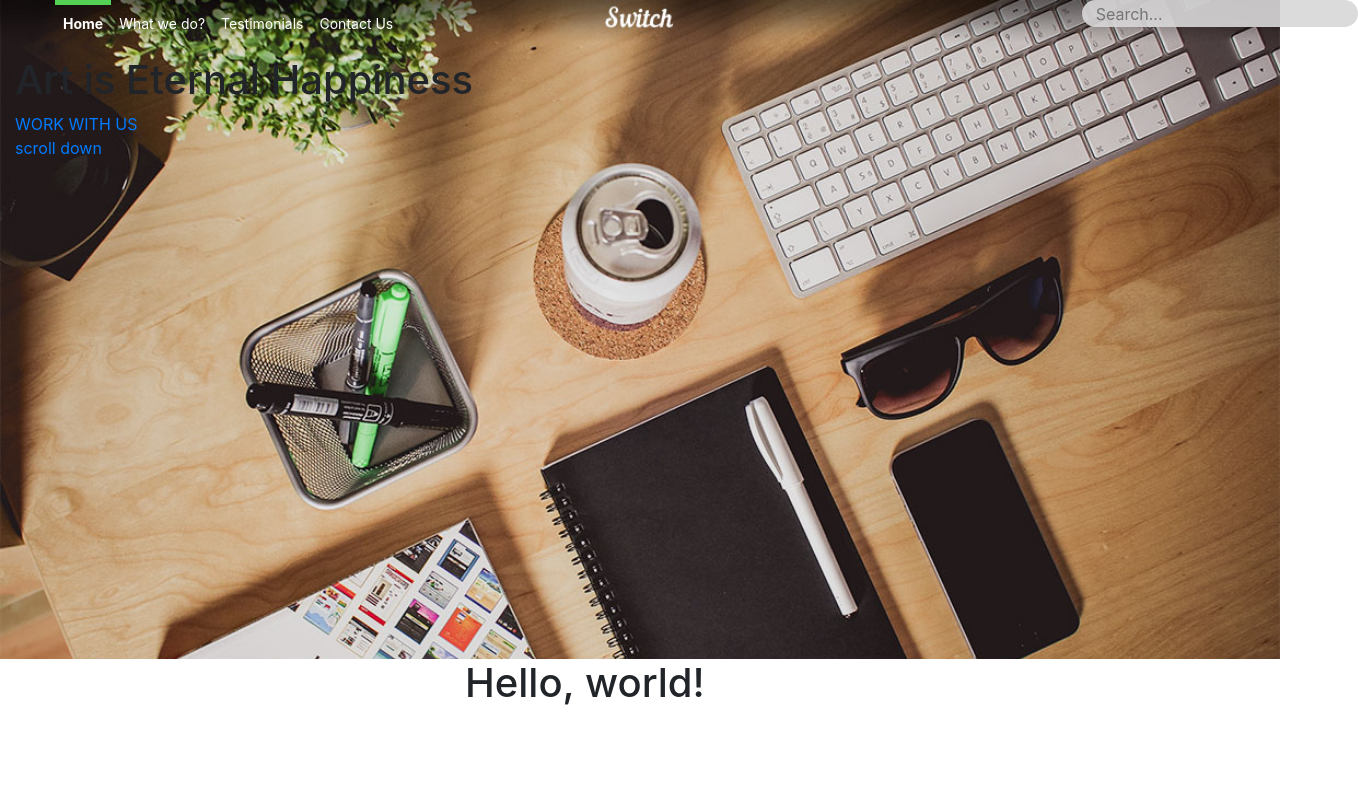
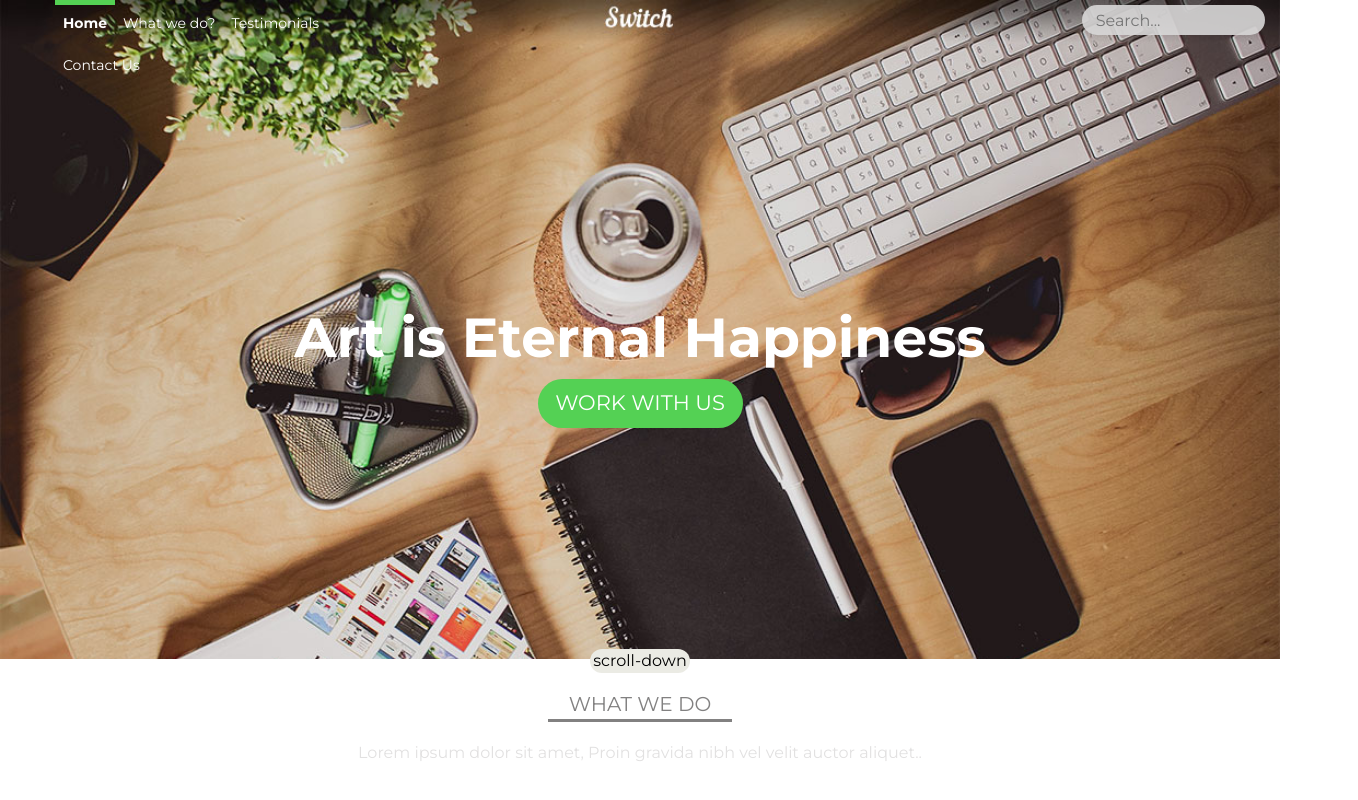
Before and after one commit to gnds99/ResposiveDesign, a plain HTML site: page index.html in a window 1280 px wide. Shown: the top 800 px of the page, 1358 px wide, since content can reach past the window. Drawn offline with nearby package versions, Linux system fonts and the light colour scheme.

Commit message:
se agrego el scroll down

```diff
--- a/estilo.css
+++ b/estilo.css
@@ -1,8 +1,15 @@
+body{
+	font-family: 'Montserrat', sans-serif;
+}
 header{
 	background: url("img/bgheader.jpg");
 	height: 659px;
 	background-repeat: no-repeat;
 	background-size: cover;
+}
+section{
+	background: #fff;
+	height: 659px;
 }
 ul{
 	width: 100%;
@@ -30,8 +37,81 @@ li a{
 	background: rgba(217,216,216,0.9);
 	border: none;
 	border-radius: 15px;
-	height: 27px;
+	height: 30px;
 	padding: 7px 14px;
 	font-size: 16px;
 	color: #111111;
+	width: 100%;
+	margin-top: 5px;
 }
+#center-header{
+	height: 565px;
+}
+#centradito{
+	/*caje flex*/
+	display: flex;
+	/*centrar en horizontal*/
+	justify-content: center;
+	/*centrar en vertical*/
+	align-items: center;
+	/*para poner por debajito el work with us*/
+	flex-direction: column;
+}
+#centradito2{
+	display: flex;
+	justify-content: center;
+}
+#centradito h1{
+	color: #fff;
+	font-weight: bold;;
+	font-size: 55px;
+}
+#centradito a{
+	background: #54d154;
+	color: #fff;
+	text-align: center;
+	display: block;
+	width: 205px;
+	height: 49px;
+	border-radius: 35px;
+	padding: 8px 0;
+	font-weight: normal;
+	font-size: 21px;
+}
+
+ #centradito a:hover{
+	text-decoration: none;
+	background: #f34d04;
+	transform: scale(1.05);
+	transition: 0.5s ease all;
+}
+#centradito2 a{
+	background: #ebebe4;
+	color: black;
+	text-align: center;
+	width: 100px;
+	border-radius: 35px;
+}
+#centradito2 a:hover{
+	text-decoration: none;
+	background: #f34d04;
+	transform: scale(1.05);
+	transition: 0.5s ease all;
+}
+#primero{
+	font-size: 20px;
+	margin-top: 30px;
+	border-bottom: solid;
+	color: #828181;
+}
+#segundo{
+	margin-top: 3px;
+	text-align: center;
+	color: #e2e1e1;
+
+}
+/*#scroll-down a{
+	background: green;
+	margin-top: 125px;
+
+}*/
--- a/index.html
+++ b/index.html
@@ -4,6 +4,7 @@
   <meta charset="utf-8"> <!--Seleccionar el Set de Caracteres-->
   <meta name="viewport" content="width=device-width, initial-scale=1, shrink-to-fit=no"> <!--Sirve para seleccionar el viewport de la pantalla, es decir, a que escala estará definido -->
   <link rel="stylesheet" href="https://stackpath.bootstrapcdn.com/bootstrap/4.1.3/css/bootstrap.min.css" integrity="sha384-MCw98/SFnGE8fJT3GXwEOngsV7Zt27NXFoaoApmYm81iuXoPkFOJwJ8ERdknLPMO" crossorigin="anonymous"> <!--Sirve para cargar el CDN de la hoja de estilos de Bootstrap-->
+  <link href="https://fonts.googleapis.com/css?family=Montserrat:400,700" rel="stylesheet">
   <link rel="stylesheet" href="estilo.css">
   <title>Hello, world!</title> <!--Definir título en la barra de título-->
 </head>
@@ -25,14 +26,35 @@
       </form>
      </div>
     </div>
-    <div>
-      <h1>Art is Eternal Happiness</h1>
-      <a href="#">WORK WITH US</a>
+    <div class="row" id="center-header">
+      <div class="col-md-12" id="centradito">
+        <h1 class="text-center">Art is Eternal Happiness</h1>
+        <a href="#" class="d-block text-center">WORK WITH US</a>
+      </div>
     </div>
-    <div>
-      <a href="#">scroll down</a>
+    <div class="row">
+      <div class="col-md-2 offset-md-5" id="centradito2">
+        <a href="#" class="d-block text-center">scroll-down</a>
+      </div>
     </div>
+
+
+
   </header>
+
+  <section class="container-fluid">
+    <div class="row">
+        <div class="col-md-2 offset-md-5">
+          <p id="primero" class="d-block text-center" >WHAT WE DO</p>
+        </div>
+    </div>
+    <div class="row">
+      <div class="col-md-6 offset-md-3">
+          <p id="segundo">Lorem ipsum dolor sit amet, Proin gravida nibh vel velit auctor aliquet..</p>
+      </div>
+
+    </div>
+  </section>
 
 
 
```
